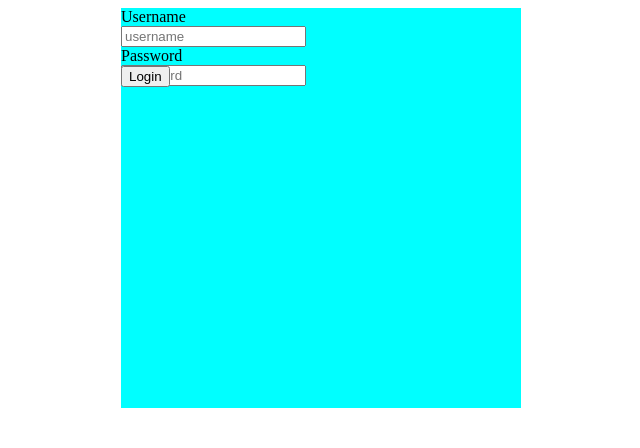
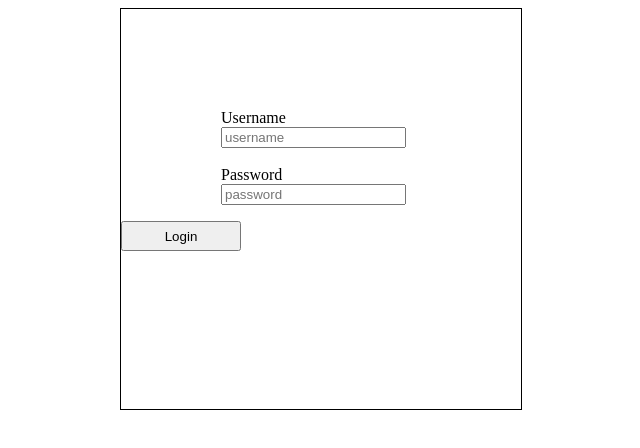
Before and after one commit to Abdifatah206/reactlogin, a React (Create React App) app in the folder logs/: page / in a window 1280 px wide. Shown: the top 448 px of the page, without its empty margins (319-959 px from the left). Built offline with nearby package versions, Linux system fonts and the light colour scheme.

Commit message:
login form editted

```diff
--- a/logs/src/App.css
+++ b/logs/src/App.css
@@ -33,7 +33,7 @@
   }
 }
 .container {
-    background-color: aqua;
+    border: solid 1px;
     width: 400px;
     height: 400px;
     margin: 0 auto;
@@ -41,4 +41,12 @@
 .input-group {
     width:200px;
     height: 40px;
+    margin: 0 auto;
+    padding-top: 100px;
 }
+.login-btn {
+    width: 120px;
+    height: 30px;
+    margin: 0 auto;
+    text-align: center;
+}
--- a/logs/src/index.js
+++ b/logs/src/index.js
@@ -13,13 +13,13 @@ class App extends React.Component {
          <div className="container">
         <div className="input-group">
                 <label HtmlFor="username">Username</label><br/>
-                <input type="text" name="username" className="login-input" placeholder="username"/>  <br/>
+                <input type="text" name="username" className="login-input" placeholder="username"/>  <br/>    <br/>
 
 
 
                 <label HtmlFor="password">Password</label><br/>
                 <input type="password" name="password" className="login-input" placeholder="password"/><br/>
-                </div><br/>
+                </div><br/><br/><br/><br/>
             <button type="button" className="login-btn" > Login</button>
 
             </div>
```
